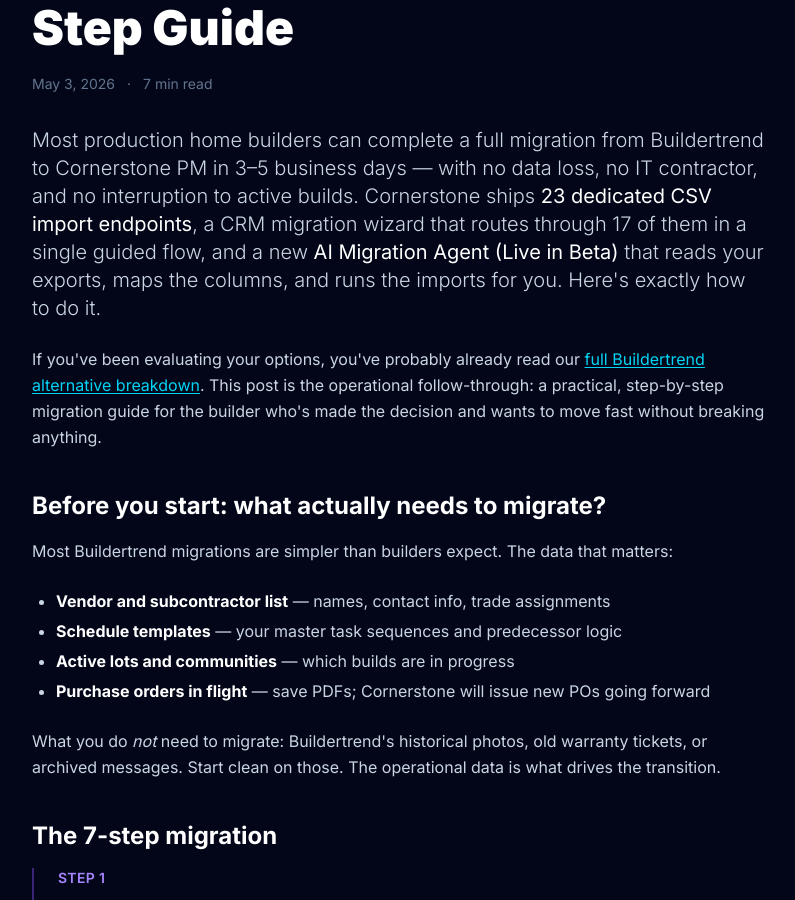
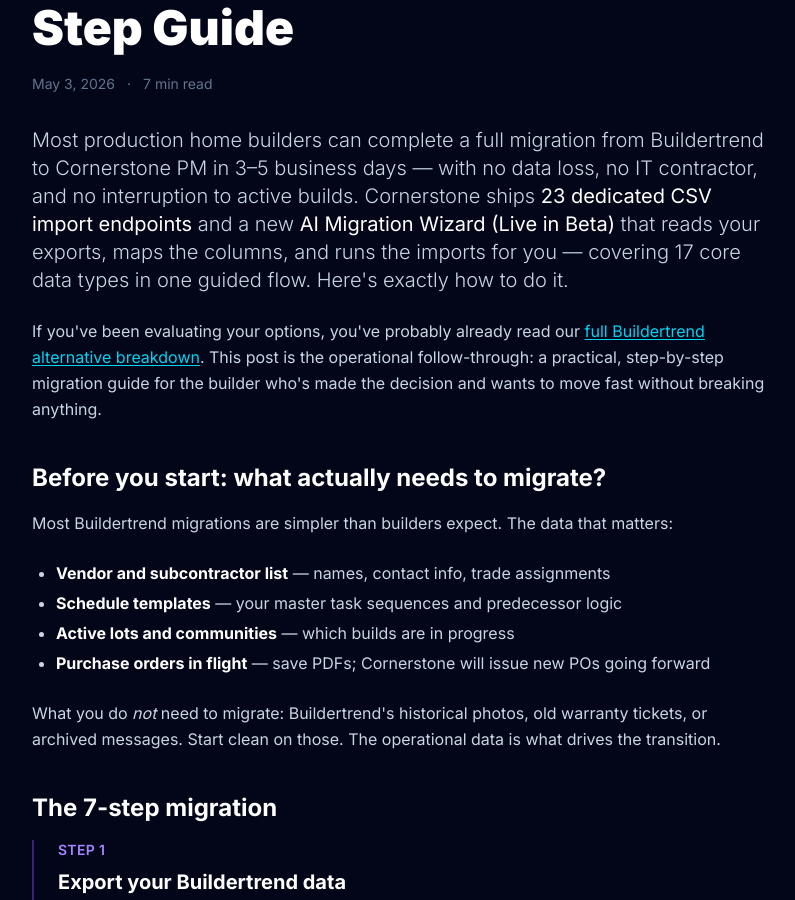
Before and after one commit to Scootermcgavin121/cornerstone-marketing-v2, a Next.js app: page /blog/migrating-from-buildertrend-to-cornerstone in a window 1280 px wide. Shown: the part 920-1820 px from the top of the page, without its empty margins (240-1035 px from the left). Built offline with nearby package versions, Linux system fonts and the light colour scheme.

Commit message:
feat(migration): rename 'AI Migration Agent' -> 'AI Migration Wizard' across all surfaces

```diff
--- a/src/app/blog/migrating-from-buildertrend-to-cornerstone/page.tsx
+++ b/src/app/blog/migrating-from-buildertrend-to-cornerstone/page.tsx
@@ -121,9 +121,10 @@ export default function MigratingFromBuildertrendPage() {
           <p className="text-xl text-slate-300 font-light">
             Most production home builders can complete a full migration from Buildertrend to Cornerstone PM in
             3–5 business days — with no data loss, no IT contractor, and no interruption to active builds.
-            Cornerstone ships <strong className="text-white">23 dedicated CSV import endpoints</strong>, a CRM migration wizard that
-            routes through 17 of them in a single guided flow, and a new <strong className="text-white">AI Migration Agent (Live in Beta)</strong> that
-            reads your exports, maps the columns, and runs the imports for you. Here&apos;s exactly how to do it.
+            Cornerstone ships <strong className="text-white">23 dedicated CSV import endpoints</strong> and a new
+            <strong className="text-white"> AI Migration Wizard (Live in Beta)</strong> that
+            reads your exports, maps the columns, and runs the imports for you — covering 17 core data types in one guided flow.
+            Here&apos;s exactly how to do it.
           </p>
 
           <p>
--- a/src/app/buildertrend-alternative/page.tsx
+++ b/src/app/buildertrend-alternative/page.tsx
@@ -43,7 +43,7 @@ const faqItems: FAQItem[] = [
   },
   {
     q: "Can I migrate from Buildertrend to Cornerstone PM?",
-    a: "Yes — and there's a faster path now. Cornerstone PM ships an AI Migration Agent (Live in Beta): drop your Buildertrend export files in, the agent reads them, maps the columns, runs the imports, and tells you what it skipped. Behind the scenes it routes through 23 dedicated CSV import endpoints (vendors, homes, communities, schedule templates, design categories, floorplans, scopes, takeoffs, parts catalog, budgets, warranties, users, and more) plus a CRM migration wizard. Most Buildertrend migrations complete in under a day, self-serve. White-glove migration is available on Pro and Pro+ plans.",
+    a: "Yes — and there's a faster path now. Cornerstone PM ships an AI Migration Wizard (Live in Beta): drop your Buildertrend export files in, the wizard reads them, maps the columns, runs the imports, and tells you what it skipped. Behind the scenes it routes through 23 dedicated CSV import endpoints (vendors, homes, communities, schedule templates, design categories, floorplans, scopes, takeoffs, parts catalog, budgets, warranties, users, and more). Most Buildertrend migrations complete in under a day, self-serve. White-glove migration is available on Pro and Pro+ plans.",
   },
   {
     q: "Does Cornerstone PM have everything Buildertrend has?",
--- a/src/app/buildpro-alternative/page.tsx
+++ b/src/app/buildpro-alternative/page.tsx
@@ -42,7 +42,7 @@ const faqItems: FAQItem[] = [
   },
   {
     q: "How long does migration from BuildPro take?",
-    a: "Most BuildPro migrations to Cornerstone PM complete in under a week, self-serve — and the new AI Migration Agent (Live in Beta) makes it even faster. Drop your BuildPro export files in and the agent reads them, maps the columns, and runs the imports for you. Behind the scenes it routes through 23 dedicated CSV import endpoints (vendors, homes, communities, schedule templates, master tasks, scopes, takeoffs, parts catalog, budgets, warranties, design categories, floorplans, and more) plus a CRM migration wizard that orchestrates 17 of them in one guided flow. Supports BuildPro exports, NEWSTAR, MarkSystems, and any Excel-based system. AI bid import handles whatever doesn't fit a CSV — upload any vendor format (Excel, PDF, scanned, handwritten) and Cornerstone parses it. White-glove migration available on Pro and Pro+ plans.",
+    a: "Most BuildPro migrations to Cornerstone PM complete in under a week, self-serve — and the new AI Migration Wizard (Live in Beta) makes it even faster. Drop your BuildPro export files in and the wizard reads them, maps the columns, and runs the imports for you. Behind the scenes it routes through 23 dedicated CSV import endpoints (vendors, homes, communities, schedule templates, master tasks, scopes, takeoffs, parts catalog, budgets, warranties, design categories, floorplans, and more) covering 17 core data types. Supports BuildPro exports, NEWSTAR, MarkSystems, and any Excel-based system. AI bid import handles whatever doesn't fit a CSV — upload any vendor format (Excel, PDF, scanned, handwritten) and Cornerstone parses it. White-glove migration available on Pro and Pro+ plans.",
   },
   {
     q: "What about BuildPro's options engine? Does Cornerstone match it?",
--- a/src/app/compare/page.tsx
+++ b/src/app/compare/page.tsx
@@ -30,9 +30,8 @@ const rows: { category: string; features: { label: string; values: CellValue[] }
   {
     category: "Data Migration & Imports",
     features: [
-      { label: "AI Migration Agent (Live in Beta) — drop your files, agent does the rest", values: [YES, NO, NO, NO] },
+      { label: "AI Migration Wizard (Live in Beta) — drop your files, the wizard does the rest", values: [YES, NO, NO, NO] },
       { label: "23 dedicated CSV import endpoints (vendors, homes, communities, templates, scopes, takeoffs, parts, budgets...)", values: [YES, NO, PARTIAL, PARTIAL] },
-      { label: "CRM migration wizard (one-click ingest from prior platform)", values: [YES, NO, NO, NO] },
       { label: "AI-powered bid import (parse any vendor format — Excel, PDF, scanned, handwritten)", values: [YES, NO, NO, NO] },
       { label: "Self-serve migration (no consultant required)", values: [YES, NO, PARTIAL, PARTIAL] },
       { label: "Migration timeline", values: ["Days", "3-12 months", "1-2 weeks", "1-2 weeks"] },
--- a/src/app/migrate/page.tsx
+++ b/src/app/migrate/page.tsx
@@ -129,16 +129,16 @@ const faq: FAQItem[] = [
     a: "Essentially nothing — about $0.002 per file in AI inference cost via GPT-4o-mini, which we absorb. Cornerstone does not charge for data migration, ever. Your data is yours; getting it in shouldn't be a profit center.",
   },
   {
-    q: "Is the migration wizard ready for production data?",
+    q: "Is the AI Migration Wizard ready for production data?",
     a: "It's Live in Beta. The wizard is in production today — builders are running migrations through it as we speak — and we've tested it extensively on real Buildertrend, JobTread, and CoConstruct exports. We recommend running dry-run mode first on any migration and reviewing the preview carefully before committing. Report anything weird and we'll fix it fast.",
   },
   {
-    q: "Where do I find the migration wizard?",
+    q: "Where do I find the AI Migration Wizard?",
     a: "Inside the app at /admin/migrate, available to admin users. If you don't have an account yet, request beta access — migration is included in every plan, including the free tier.",
   },
   {
     q: "How does this compare to the 23 CSV import endpoints?",
-    a: "The migration wizard is the AI-powered front door. Under the hood, Cornerstone has 23 dedicated CSV import endpoints (vendors, homes, communities, templates, scopes, takeoffs, parts, budgets, and more) that you can also hit directly via the REST API. The wizard wraps the most common 7 data types in a one-click flow; the API is there for engineering teams that want full programmatic control.",
+    a: "The AI Migration Wizard is the AI-powered front door. Under the hood, Cornerstone has 23 dedicated CSV import endpoints (vendors, homes, communities, templates, scopes, takeoffs, parts, budgets, and more) that you can also hit directly via the REST API. The wizard wraps the most common 7 data types in a one-click flow; the API is there for engineering teams that want full programmatic control.",
   },
 ];
 
@@ -201,7 +201,7 @@ export default function MigratePage() {
                 Beta feature
               </div>
               <p className="text-slate-200 leading-relaxed">
-                This migration wizard is currently in <strong>Beta</strong>. We've tested it
+                The AI Migration Wizard is currently <strong>Live in Beta</strong>. We've tested it
                 extensively on real Buildertrend, JobTread, and CoConstruct exports, but we strongly
                 recommend running <strong>dry-run mode</strong> first to preview the full import
                 before committing anything to your tenant. Found something weird? Email{" "}
@@ -328,7 +328,7 @@ export default function MigratePage() {
                 <span className="text-violet-400">We charge zero. AI does the work.</span>
               </h2>
               <p className="text-slate-300 text-lg max-w-2xl mx-auto mb-2">
-                Buildertrend onboarding is months long. Newstar implementation runs into 5 figures. Our migration wizard runs in minutes — and it's free.
+                Buildertrend onboarding is months long. Newstar implementation runs into 5 figures. Our AI Migration Wizard runs in minutes — and it's free.
               </p>
               <p className="text-slate-400 text-base max-w-2xl mx-auto">
                 Export from your old platform → drop in the file → AI maps it → click import. Days, not months. No consultants. No data hostages.
--- a/src/app/newstar-alternative/page.tsx
+++ b/src/app/newstar-alternative/page.tsx
@@ -13,7 +13,7 @@ export const metadata = {
 
 const comparisonRows = [
   { feature: "Implementation cost", cornerstone: "$0", newstar: "$25k-$100k+", note: "NEWSTAR requires extensive consultant-led implementation." },
-  { feature: "Time to operational", cornerstone: "Days", newstar: "3-12 months", note: "Cornerstone: AI Migration Agent (Live in Beta) + 23 CSV import endpoints. Drop files, agent does the rest." },
+  { feature: "Time to operational", cornerstone: "Days", newstar: "3-12 months", note: "Cornerstone: AI Migration Wizard (Live in Beta) + 23 CSV import endpoints. Drop files, wizard does the rest." },
   { feature: "Starting monthly price", cornerstone: "$149", newstar: "Enterprise quote", note: "NEWSTAR pricing is custom and not publicly listed." },
   { feature: "Per-user fees", cornerstone: "Unlimited users", newstar: "Per-seat", note: "Cornerstone: no per-seat pricing on any plan." },
   { feature: "Built for small-to-mid builders", cornerstone: true, newstar: false, note: "NEWSTAR is designed for top-100 enterprise home builders." },
@@ -48,7 +48,7 @@ const faqItems: FAQItem[] = [
   },
   {
     q: "Does Cornerstone PM support BuildPro and MarkSystems migrations too?",
-    a: "Yes — and Cornerstone's AI Migration Agent (Live in Beta) makes it dramatically simpler than NEWSTAR's enterprise rollout. Drop your NEWSTAR export files in, the agent reads them, maps the columns, runs the imports, and tells you what it skipped. Behind the scenes it routes through 23 dedicated CSV import endpoints (vendors, homes, communities, schedule templates, master tasks, scopes, takeoffs, parts catalog, budgets, design categories, floorplans, warranties, users, and more) plus a CRM migration wizard that orchestrates 17 of them in one guided flow. The same tooling that ingests NEWSTAR exports also handles BuildPro, MarkSystems, and any Excel-based system. AI bid import covers anything that doesn't fit a CSV — upload PDFs, scans, even handwritten quotes. White-glove migration available on Pro and Pro+ plans.",
+    a: "Yes — and Cornerstone's AI Migration Wizard (Live in Beta) makes it dramatically simpler than NEWSTAR's enterprise rollout. Drop your NEWSTAR export files in, the wizard reads them, maps the columns, runs the imports, and tells you what it skipped. Behind the scenes it routes through 23 dedicated CSV import endpoints (vendors, homes, communities, schedule templates, master tasks, scopes, takeoffs, parts catalog, budgets, design categories, floorplans, warranties, users, and more) covering 17 core data types in one guided flow. The same tooling that ingests NEWSTAR exports also handles BuildPro, MarkSystems, and any Excel-based system. AI bid import covers anything that doesn't fit a CSV — upload PDFs, scans, even handwritten quotes. White-glove migration available on Pro and Pro+ plans.",
   },
   {
     q: "What about NEWSTAR's options engine? Does Cornerstone match it?",
```
